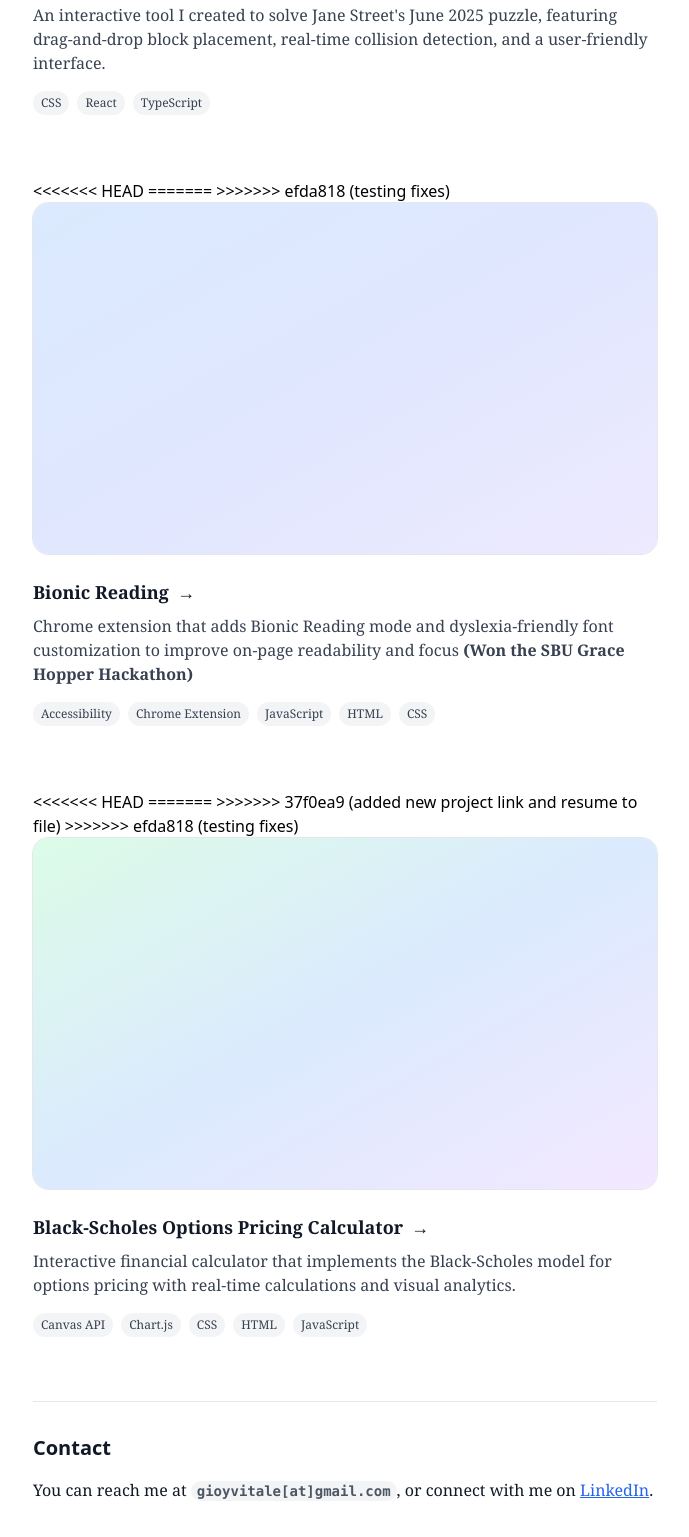
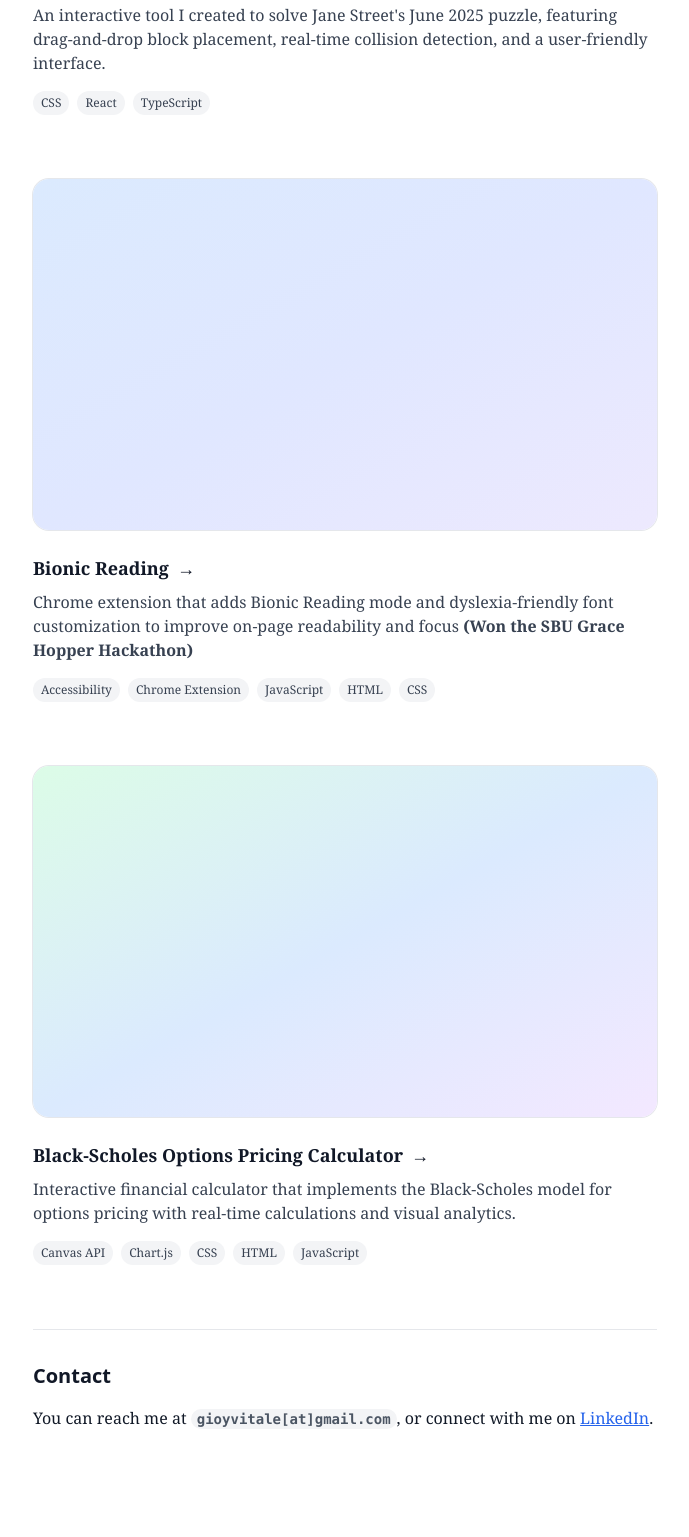
Before and after one commit to giovannivitale4722/giovannivitale4722.github.io, a plain HTML site: page pages/projects.html in a window 1280 px wide. Shown: the part 1180-2717 px from the top of the page, without its empty margins (295-984 px from the left). After the commit the page ends 2674 px from the top, so only its background shows below. Drawn offline with nearby package versions, Linux system fonts and the light colour scheme.

Commit message:
Update projects.html

```diff
--- a/pages/projects.html
+++ b/pages/projects.html
@@ -75,10 +75,7 @@
                 </section>
 
                 <section class="">
-<<<<<<< HEAD
-=======
 
->>>>>>> efda818 (testing fixes)
                     <a href="https://github.com/giovannivitale4722/Bionic-Reading-and-more-" target="_blank" class="group block">
                         <div class="w-full rounded-2xl overflow-hidden ring-1 ring-gray-200 group-hover:ring-gray-300">
                             <div class="bg-gradient-to-br from-blue-100 via-indigo-100 to-violet-100" style="aspect-ratio: 16/9;"></div>
@@ -105,10 +102,8 @@
 
                 <section class="">
                     <a href="https://www.giovitale.com/BlackScholes-OptionsPricing/" target="_blank" class="group block">
-<<<<<<< HEAD
-=======
->>>>>>> 37f0ea9 (added new project link and resume to file)
->>>>>>> efda818 (testing fixes)
+
+
                         <div class="w-full rounded-2xl overflow-hidden ring-1 ring-gray-200 group-hover:ring-gray-300">
                             <div class="bg-gradient-to-br from-green-100 via-blue-100 to-purple-100" style="aspect-ratio: 16/9;"></div>
                         </div>
```
